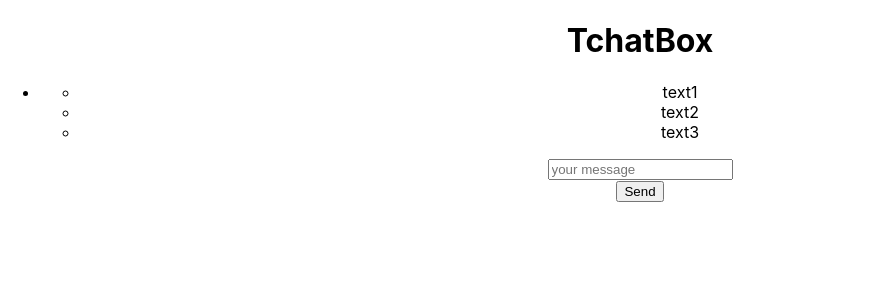
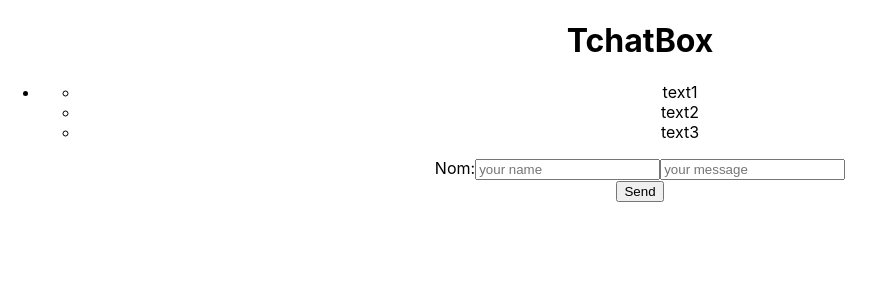
Before and after one commit to Chenruii/tchatBox, a React (Create React App) app: page / in a window 1280 px wide. Shown: the top 300 px of the page, without its empty margins (0-885 px from the left). Built offline with nearby package versions, Linux system fonts and the light colour scheme.

Commit message:
input bar

```diff
--- a/src/component/MessageBar.js
+++ b/src/component/MessageBar.js
@@ -1,13 +1,36 @@
 import React from 'react';
 
 class MessageBar extends React.Component {
+    constructor(props) {
+        super(props);
+        this.state = {
+            send: ''
+        };
+        this.handleChange  = this.handleChange.bind(this);
+        this.handleSubmit = this.handleSubmit.bind(this);
+    }
+
+    handleChange(event){
+        this.setState({message:event.target.message});
+    }
+    handleSubmit(event) {
+        event.preventDefault();
+    }
+
+
+    send = () => {
+        console.log('this.props.message',this.props.message)
+    }
+
     render () {
         return (
             <div>
-                <form>
-                    <input placeholder= 'your message' type='text'></input>
+                <form onSubmit={this.handleSubmit}>
+                    <label>Nom:</label>
+                    <input placeholder= 'your name' type='text' onChange={this.handleChange} />
+                    <input placeholder= 'your message' type='text' onChange={this.handleChange} />
                     <br />
-                    <button>Send</button>
+                    <button type="button" onClick="{this.send}">Send</button>
                 </form>
             </div>
         )
--- a/src/component/MessageItem.js
+++ b/src/component/MessageItem.js
@@ -3,8 +3,12 @@ import React from 'react';
 class MessageItem extends React.Component {
   constructor(props){
     super(props);
+    this.state = {
+      message : ''
+    }
   }
-    render(){
+
+    render() {
         return(
             <li>{this.props.message}</li>
         );
@@ -13,4 +17,5 @@ class MessageItem extends React.Component {
 MessageItem.defaultProps ={
   MessageList: '@MessageList'
 };
+
 export default MessageItem;
--- a/src/component/MessageList.js
+++ b/src/component/MessageList.js
@@ -13,6 +13,16 @@ class MessageList extends React.Component{
             ],
         };
     }
+    addMessage = () => {
+        this.setState(state => {
+            const list = state.list.concat(state.message);
+
+            return{
+                list,
+                MessageList:'',
+            };
+        });
+    };
 
     render() {
         return (
--- a/src/component/Tchat.js
+++ b/src/component/Tchat.js
@@ -4,6 +4,15 @@ import MessageBar from './MessageBar';
 
 
 class Tchat extends React.Component {
+
+    constructor(props) {
+        super(props);
+        this.state ={
+            value :''
+        };
+
+    }
+
     render() {
         return (
             <div>
```
Also changed, not shown: 1 other file (tests, documents, lock files or other folders).
